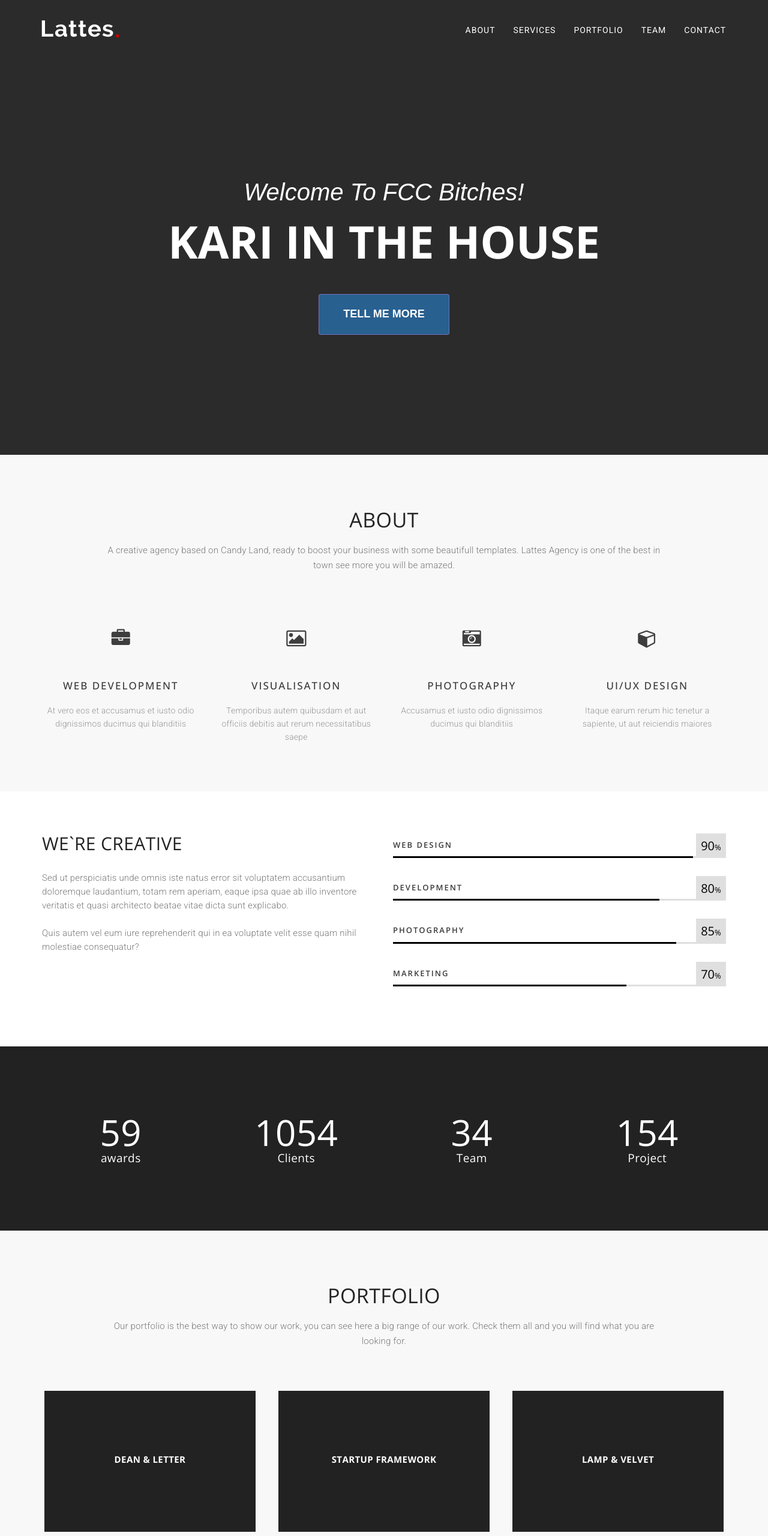
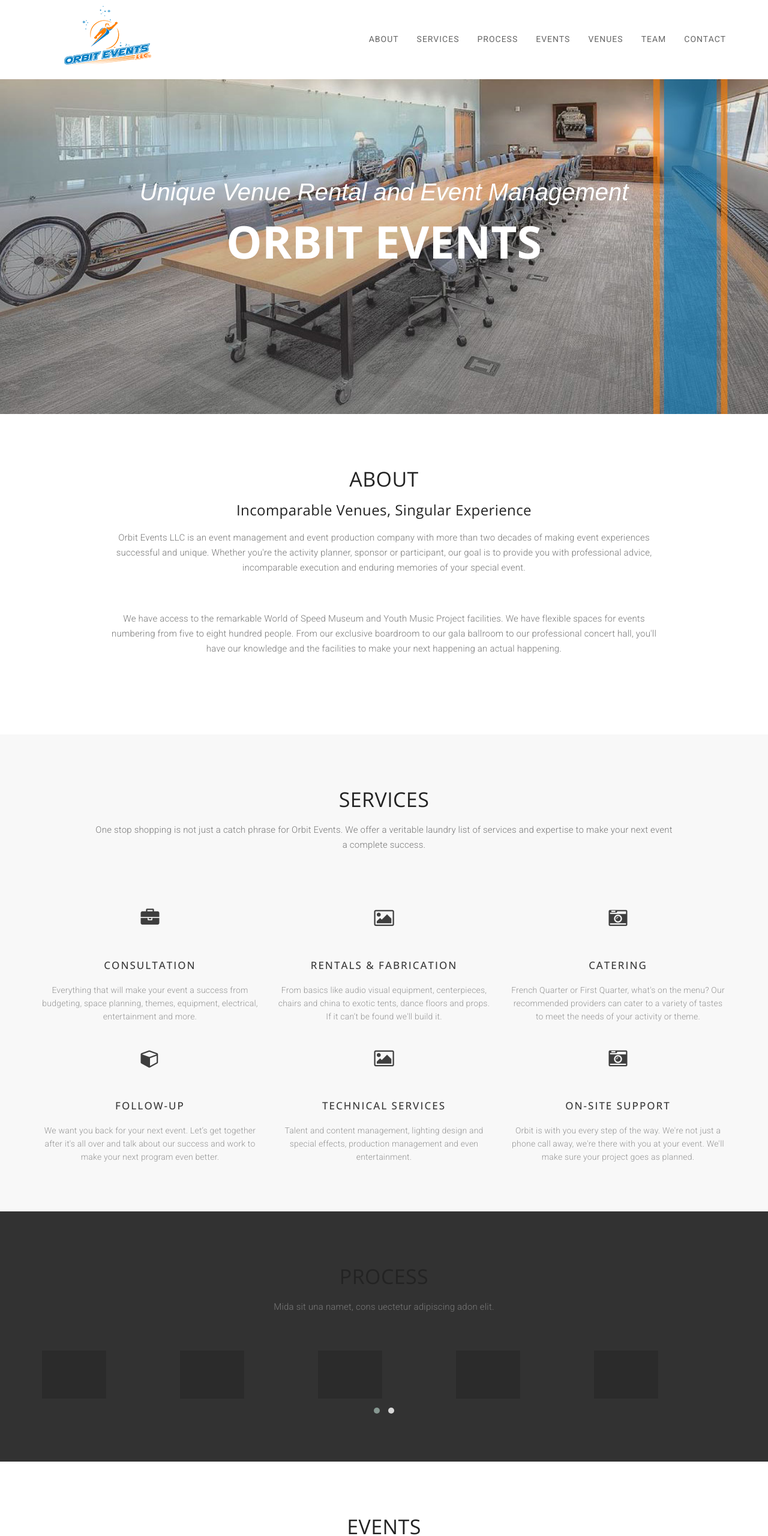
Before and after one commit to knewhouse/Orbit, a plain HTML site: page index.html in a window 1280 px wide. Shown: the top 2560 px of the page at 60% size. Drawn offline with nearby package versions, Linux system fonts and the light colour scheme; a web font is replaced by a local one.

Commit message:
Oh god so many things

```diff
--- a/css/style.css
+++ b/css/style.css
@@ -118,7 +118,7 @@
 	text-transform: uppercase;
 	font-weight: 400;
 	letter-spacing: 1px;
-	color:#fff
+	color:#666
 }
 .navbar-default .nav li a:hover,.navbar-default .nav li a:focus {
 	color: #fed136;
@@ -138,8 +138,8 @@
 @media (min-width:768px) {
 	.navbar-default
 	{
-		background-color: transparent;
-		padding: 25px 0;
+		background-color: #FFFFFF;
+		padding: 10px 0 42px;
 		-webkit-transition:padding .3s;
 		-moz-transition:padding .3s;
 		transition:padding .3s;
@@ -161,6 +161,11 @@
 	.navbar-default.navbar-shrink .navbar-brand {
 		font-size: 1.5em
 	}
+  .navbar-right {
+    float: right!important;
+    margin-right: -15px;
+    padding-top: 30px;
+  }
 }
 
 /*--------------------
@@ -168,7 +173,7 @@
 --------------------*/
 
 header {
-    background-image: url(../images/demo/bg-main.jpg);
+    background-image: url(../images/demo/hero_1.jpg);
     background-repeat: none;
     background-attachment: scroll;
     background-position: center center;
--- a/index.html
+++ b/index.html
@@ -8,7 +8,7 @@
 		<meta name="description" content="">
 		<meta name="author" content="">
 		<link rel="icon" href="favicon.ico">
-		<title>Lattes - Onepage Multipurpose Bootstrap HTML</title>
+		<title>Orbit Events LLC - Unique Venue Rental and Event Management</title>
 		<!-- Bootstrap core CSS -->
 		<link href="css/bootstrap.min.css" rel="stylesheet">
 		<link rel="stylesheet" href="https://maxcdn.bootstrapcdn.com/font-awesome/4.4.0/css/font-awesome.min.css">
@@ -37,7 +37,7 @@
 					<span class="icon-bar"></span>
 					<span class="icon-bar"></span>
 					</button>
-					<a class="navbar-brand page-scroll" href="#page-top"><img src="images/logo.png" alt="Lattes theme logo"></a>
+					<a class="navbar-brand page-scroll" href="#page-top"><img src="images/orbit_logo.png" alt="Orbit Events logo"></a>
 				</div>
 				<!-- Collect the nav links, forms, and other content for toggling -->
 				<div class="collapse navbar-collapse" id="bs-example-navbar-collapse-1">
@@ -52,7 +52,13 @@
 							<a class="page-scroll" href="#services">Services</a>
 						</li>
 						<li>
-							<a class="page-scroll" href="#portfolio">Portfolio</a>
+							<a class="page-scroll" href="#process">Process</a>
+						</li>
+						<li>
+							<a class="page-scroll" href="#events">Events</a>
+						</li>
+						<li>
+							<a class="page-scroll" href="#venues">Venues</a>
 						</li>
 						<li>
 							<a class="page-scroll" href="#team">Team</a>
@@ -66,271 +72,119 @@
 			</div>
 			<!-- /.container-fluid -->
 		</nav>
+
 		<!-- Header -->
+
 		<header>
 			<div class="container">
 				<div class="slider-container">
 					<div class="intro-text">
-						<div class="intro-lead-in">Welcome To FCC Bitches!</div>
-						<div class="intro-heading">Kari in the House</div>
-						<a href="#about" class="page-scroll btn btn-xl">Tell Me More</a>
+						<div class="intro-lead-in">Unique Venue Rental and Event Management</div>
+						<div class="intro-heading">Orbit Events</div>
+						<!-- hide button <a href="#about" class="page-scroll btn btn-xl">Tell Me More</a> -->
 					</div>
 				</div>
 			</div>
 		</header>
-		<section id="about" class="light-bg">
+
+		<!-- About Section -->
+
+		<section id="about">
 			<div class="container">
 				<div class="row">
 					<div class="col-lg-12 text-center">
 						<div class="section-title">
 							<h2>ABOUT</h2>
-							<p>A creative agency based on Candy Land, ready to boost your business with some beautifull templates. Lattes Agency is one of the best in town see more you will be amazed.</p>
+							<h3>Incomparable Venues, Singular Experience</h3>
+							<p>Orbit Events LLC is an event management and event production company with more than two decades of making event experiences successful and unique. Whether you're the activity planner, sponsor or participant, our goal is to provide you with professional advice, incomparable execution and enduring memories of your special event.</p>
+							<p>We have access to the remarkable World of Speed Museum and Youth Music Project facilities. We have flexible spaces for events numbering from five to eight hundred people. From our exclusive boardroom to our gala ballroom to our professional concert hall, you'll have our knowledge and the facilities to make your next happening an actual happening.</p>
 						</div>
 					</div>
-				</div>
-				<div class="row">
-					<!-- about module -->
-					<div class="col-md-3 text-center">
-						<div class="mz-module-about">
-							<i class="fa fa-briefcase ot-circle"></i>
-							<h3>Web Development</h3>
-							<p>At vero eos et accusamus et iusto odio dignissimos ducimus qui blanditiis</p>
-						</div>
-					</div>
-					<!-- end about module -->
-					<!-- about module -->
-					<div class="col-md-3 text-center">
-						<div class="mz-module-about">
-							<i class="fa fa-photo ot-circle"></i>
-							<h3>Visualisation</h3>
-							<p>Temporibus autem quibusdam et aut officiis debitis aut rerum necessitatibus saepe</p>
-						</div>
-					</div>
-					<!-- end about module -->
-					<!-- about module -->
-					<div class="col-md-3 text-center">
-						<div class="mz-module-about">
-							<i class="fa fa-camera-retro ot-circle"></i>
-							<h3>Photography</h3>
-							<p>Accusamus et iusto odio dignissimos ducimus qui blanditiis</p>
-						</div>
-					</div>
-					<!-- end about module -->
-					<!-- about module -->
-					<div class="col-md-3 text-center">
-						<div class="mz-module-about">
-							<i class="fa fa-cube ot-circle"></i>
-							<h3>UI/UX Design</h3>
-							<p> Itaque earum rerum hic tenetur a sapiente, ut aut reiciendis maiores</p>
-						</div>
-					</div>
-					<!-- end about module -->
 				</div>
 			</div>
 			<!-- /.container -->
 		</section>
-		<section >
+
+		<!-- Services Section -->
+
+		<section id="services" class="light-bg">
 			<div class="container">
 				<div class="row">
-					<div class="col-md-6">
-						<div class="skills-text">
-							<h2>WE`RE CREATIVE</h2>
-							<p>Sed ut perspiciatis unde omnis iste natus error sit voluptatem accusantium doloremque laudantium, totam rem aperiam, eaque ipsa quae ab illo inventore veritatis et quasi architecto beatae vitae dicta sunt explicabo.<br><br>Quis autem vel eum iure reprehenderit qui in ea voluptate velit esse quam nihil molestiae consequatur?</p>
+					<div class="section-title text-center">
+						<h2>SERVICES</h2>
+						<p>One stop shopping is not just a catch phrase for Orbit Events. We offer a veritable laundry list of services and expertise to make your next event a complete success.</p>
+					</div>
+
+					<!-- Services row 1 -->
+
+					<div class="col-md-4 text-center">
+						<div class="mz-module-about">
+							<i class="fa fa-briefcase ot-circle"></i>
+							<h3>Consultation</h3>
+							<p>Everything that will make your event a success from budgeting, space planning, themes, equipment, electrical, entertainment and more.</p>
 						</div>
 					</div>
-					<div class="col-md-6">
-						<!-- skill bar item -->
-						<div class="skillbar-item">
-							<div class="skillbar-score">
-								<span class="score">90</span><span class="percent">%</span>
-							</div>
-							<div class="skillbar" data-percent="90%">
-								<h3>Web design</h3>
-								<div class="skillbar-bar">
-									<div class="skillbar-percent" style="width: 90%;">
-									</div>
-								</div>
-							</div>
+					<!-- end services module -->
+					<!-- services module -->
+					<div class="col-md-4 text-center">
+						<div class="mz-module-about">
+							<i class="fa fa-photo ot-circle"></i>
+							<h3>Rentals & Fabrication</h3>
+							<p>From basics like audio visual equipment, centerpieces, chairs and china to exotic tents, dance floors and props. If it can’t be found we'll build it.</p>
 						</div>
-						<!-- skill bar item -->
-						<div class="skillbar-item">
-							<div class="skillbar-score">
-								<span class="score">80</span><span class="percent">%</span>
-							</div>
-							<div class="skillbar" data-percent="80%">
-								<h3>Development</h3>
-								<div class="skillbar-bar">
-									<div class="skillbar-percent" style="width: 80%;">
-									</div>
-								</div>
-							</div>
+					</div>
+					<!-- end services module -->
+					<!-- services module -->
+					<div class="col-md-4 text-center">
+						<div class="mz-module-about">
+							<i class="fa fa-camera-retro ot-circle"></i>
+							<h3>Catering</h3>
+							<p>French Quarter or First Quarter, what's on the menu? Our recommended providers can cater to a variety of tastes to meet the needs of your activity or theme.</p>
 						</div>
-						<!-- skill bar item -->
-						<div class="skillbar-item">
-							<div class="skillbar-score">
-								<span class="score">85</span><span class="percent">%</span>
-							</div>
-							<div class="skillbar" data-percent="85%">
-								<h3>Photography</h3>
-								<div class="skillbar-bar">
-									<div class="skillbar-percent" style="width: 85%;">
-									</div>
-								</div>
-							</div>
+					</div>
+				</div>
+
+				<!-- Services row 2 -->
+
+				<div class="row">
+					<!-- services module -->
+					<div class="col-md-4 text-center">
+						<div class="mz-module-about">
+							<i class="fa fa-cube ot-circle"></i>
+							<h3>Follow-Up</h3>
+							<p>We want you back for your next event. Let’s get together after it's all over and talk about our success and work to make your next program even better.</p>
 						</div>
-						<!-- skill bar item -->
-						<div class="skillbar-item">
-							<div class="skillbar-score">
-								<span class="score">70</span><span class="percent">%</span>
-							</div>
-							<div class="skillbar" data-percent="70%">
-								<h3>Marketing</h3>
-								<div class="skillbar-bar">
-									<div class="skillbar-percent" style="width: 70%;">
-									</div>
-								</div>
-							</div>
+					</div>
+					<!-- end services module -->
+					<!-- services module -->
+					<div class="col-md-4 text-center">
+						<div class="mz-module-about">
+							<i class="fa fa-photo ot-circle"></i>
+							<h3>Technical Services</h3>
+							<p>Talent and content management, lighting design and special effects, production management and even entertainment.</p>
+						</div>
+					</div>
+					<!-- end services module -->
+					<!-- services module -->
+					<div class="col-md-4 text-center">
+						<div class="mz-module-about">
+							<i class="fa fa-camera-retro ot-circle"></i>
+							<h3>On-Site Support</h3>
+							<p>Orbit is with you every step of the way. We're not just a phone call away, we're there with you at your event. We'll make sure your project goes as planned.</p>
 						</div>
 					</div>
 				</div>
 			</div>
 		</section>
-		<section class="overlay-dark bg-img1 dark-bg short-section">
-			<div class="container text-center">
-				<div class="row">
-					<div class="col-md-3 mb-sm-30">
-						<div class="counter-item">
-							<h2 data-count="59">59</h2>
-							<h6>awards</h6>
-						</div>
-					</div>
-					<div class="col-md-3 mb-sm-30">
-						<div class="counter-item">
-							<h2 data-count="1054">1054</h2>
-							<h6>Clients</h6>
-						</div>
-					</div>
-					<div class="col-md-3 mb-sm-30">
-						<div class="counter-item">
-							<h2 data-count="34">34</h2>
-							<h6>Team</h6>
-						</div>
-					</div>
-					<div class="col-md-3 mb-sm-30">
-						<div class="counter-item">
-							<h2 data-count="154">154</h2>
-							<h6>Project</h6>
-						</div>
-					</div>
-				</div>
-			</div>
-		</section>
-		<section id="portfolio" class="light-bg">
-			<div class="container">
-			<div class="row">
-				<div class="col-lg-12 text-center">
-					<div class="section-title">
-						<h2>Portfolio</h2>
-						<p>Our portfolio is the best way to show our work, you can see here a big range of our work. Check them all and you will find what you are looking for.</p>
-					</div>
-				</div>
-			</div>
-			<div class="row">
-				<!-- start portfolio item -->
-				<div class="col-md-4">
-					<div class="ot-portfolio-item">
-						<figure class="effect-bubba">
-							<img src="images/demo/portfolio-1.jpg" alt="img02" class="img-responsive" />
-							<figcaption>
-								<h2>Dean & Letter</h2>
-								<p>Branding, Design</p>
-								<a href="#" data-toggle="modal" data-target="#Modal-1">View more</a>
-							</figcaption>
-						</figure>
-					</div>
-				</div>
-				<!-- end portfolio item -->
-				<!-- start portfolio item -->
-				<div class="col-md-4">
-					<div class="ot-portfolio-item">
-						<figure class="effect-bubba">
-							<img src="images/demo/portfolio-2.jpg" alt="img02" class="img-responsive" />
-							<figcaption>
-								<h2>Startup Framework</h2>
-								<p>Branding, Web Design</p>
-								<a href="#" data-toggle="modal" data-target="#Modal-2">View more</a>
-							</figcaption>
-						</figure>
-					</div>
-				</div>
-				<!-- end portfolio item -->
-				<!-- start portfolio item -->
-				<div class="col-md-4">
-					<div class="ot-portfolio-item">
-						<figure class="effect-bubba">
-							<img src="images/demo/portfolio-3.jpg" alt="img02" class="img-responsive" />
-							<figcaption>
-								<h2>Lamp & Velvet</h2>
-								<p>Branding, Web Design</p>
-								<a href="#" data-toggle="modal" data-target="#Modal-3">View more</a>
-							</figcaption>
-						</figure>
-					</div>
-				</div>
-				<!-- end portfolio item -->
-			</div>
-			<div class="row">
-				<!-- start portfolio item -->
-				<div class="col-md-4">
-					<div class="ot-portfolio-item">
-						<figure class="effect-bubba">
-							<img src="images/demo/portfolio-4.jpg" alt="img02" class="img-responsive" />
-							<figcaption>
-								<h2>Smart Name</h2>
-								<p>Branding, Design</p>
-								<a href="#" data-toggle="modal" data-target="#Modal-4">View more</a>
-							</figcaption>
-						</figure>
-					</div>
-				</div>
-				<!-- end portfolio item -->
-				<!-- start portfolio item -->
-				<div class="col-md-4">
-					<div class="ot-portfolio-item">
-						<figure class="effect-bubba">
-							<img src="images/demo/portfolio-5.jpg" alt="img02" class="img-responsive" />
-							<figcaption>
-								<h2>Fast People</h2>
-								<p>Branding, Web Design</p>
-								<a href="#" data-toggle="modal" data-target="#Modal-5">View more</a>
-							</figcaption>
-						</figure>
-					</div>
-				</div>
-				<!-- end portfolio item -->
-				<!-- start portfolio item -->
-				<div class="col-md-4">
-					<div class="ot-portfolio-item">
-						<figure class="effect-bubba">
-							<img src="images/demo/portfolio-2.jpg" alt="img02" class="img-responsive" />
-							<figcaption>
-								<h2>Kites & Stars</h2>
-								<p>Branding, Web Design</p>
-								<a href="#" data-toggle="modal" data-target="#Modal-2">View more</a>
-							</figcaption>
-						</figure>
-					</div>
-				</div>
-				<!-- end portfolio item -->
-			</div>
-			</div><!-- end container -->
-		</section>
-		<section>
+
+		<!-- Process Section -->
+
+		<section id="process" class="dark-bg">
 			<div class="container">
 				<div class="row">
 					<div class="col-lg-12 text-center">
 						<div class="section-title">
-							<h2>Our Partners</h2>
+							<h2>Process</h2>
 							<p>Mida sit una namet, cons uectetur adipiscing adon elit.</p>
 						</div>
 					</div>
@@ -364,6 +218,155 @@
 				</div>
 			</div>
 		</section>
+
+		<!-- Events Section -->
+
+		<section id="events">
+			<div class="container">
+			<div class="row">
+				<div class="col-lg-12 text-center">
+					<div class="section-title">
+						<h2>Events</h2>
+						<p>Our portfolio is the best way to show our work, you can see here a big range of our work. Check them all and you will find what you are looking for.</p>
+					</div>
+				</div>
+			</div>
+			<div class="row">
+				<!-- start event item -->
+				<div class="col-md-4">
+					<div class="ot-portfolio-item">
+						<figure class="effect-bubba">
+							<img src="images/demo/portfolio-1.jpg" alt="img02" class="img-responsive" />
+							<figcaption>
+								<h2>Dean & Letter</h2>
+								<p>Branding, Design</p>
+								<a href="#" data-toggle="modal" data-target="#Modal-1">View more</a>
+							</figcaption>
+						</figure>
+					</div>
+				</div>
+				<!-- end event item -->
+				<!-- start event item -->
+				<div class="col-md-4">
+					<div class="ot-portfolio-item">
+						<figure class="effect-bubba">
+							<img src="images/demo/portfolio-2.jpg" alt="img02" class="img-responsive" />
+							<figcaption>
+								<h2>Startup Framework</h2>
+								<p>Branding, Web Design</p>
+								<a href="#" data-toggle="modal" data-target="#Modal-2">View more</a>
+							</figcaption>
+						</figure>
+					</div>
+				</div>
+				<!-- end event item -->
+				<!-- start event item -->
+				<div class="col-md-4">
+					<div class="ot-portfolio-item">
+						<figure class="effect-bubba">
+							<img src="images/demo/portfolio-3.jpg" alt="img02" class="img-responsive" />
+							<figcaption>
+								<h2>Lamp & Velvet</h2>
+								<p>Branding, Web Design</p>
+								<a href="#" data-toggle="modal" data-target="#Modal-3">View more</a>
+							</figcaption>
+						</figure>
+					</div>
+				</div>
+				<!-- end event item -->
+			</div>
+			<div class="row">
+				<!-- start event item -->
+				<div class="col-md-4">
+					<div class="ot-portfolio-item">
+						<figure class="effect-bubba">
+							<img src="images/demo/portfolio-4.jpg" alt="img02" class="img-responsive" />
+							<figcaption>
+								<h2>Smart Name</h2>
+								<p>Branding, Design</p>
+								<a href="#" data-toggle="modal" data-target="#Modal-4">View more</a>
+							</figcaption>
+						</figure>
+					</div>
+				</div>
+				<!-- end event item -->
+				<!-- start event item -->
+				<div class="col-md-4">
+					<div class="ot-portfolio-item">
+						<figure class="effect-bubba">
+							<img src="images/demo/portfolio-5.jpg" alt="img02" class="img-responsive" />
+							<figcaption>
+								<h2>Fast People</h2>
+								<p>Branding, Web Design</p>
+								<a href="#" data-toggle="modal" data-target="#Modal-5">View more</a>
+							</figcaption>
+						</figure>
+					</div>
+				</div>
+				<!-- end event item -->
+				<!-- start event item -->
+				<div class="col-md-4">
+					<div class="ot-portfolio-item">
+						<figure class="effect-bubba">
+							<img src="images/demo/portfolio-2.jpg" alt="img02" class="img-responsive" />
+							<figcaption>
+								<h2>Kites & Stars</h2>
+								<p>Branding, Web Design</p>
+								<a href="#" data-toggle="modal" data-target="#Modal-2">View more</a>
+							</figcaption>
+						</figure>
+					</div>
+				</div>
+				<!-- end event item -->
+			</div>
+			</div><!-- end container -->
+		</section>
+
+		<!-- Venue Section -->
+
+		<section id="venues" class="dark-bg">
+			<div class="container">
+				<div class="row">
+					<div class="col-lg-12 text-center">
+						<div class="section-title">
+							<h2>Venues</h2>
+							<p>Mida sit una namet, cons uectetur adipiscing adon elit.</p>
+						</div>
+					</div>
+				</div>
+				<div class="row">
+					<div class="col-lg-12 text-center">
+						<div class="owl-carousel">
+							<div class="item">
+								<div class="partner-logo"><img src="images/demo/partners-1.png" alt="partners"></div>
+							</div>
+							<div class="item">
+								<div class="partner-logo"><img src="images/demo/partners-2.png" alt="partners"></div>
+							</div>
+							<div class="item">
+								<div class="partner-logo"><img src="images/demo/partners-3.png" alt="partners"></div>
+							</div>
+							<div class="item">
+								<div class="partner-logo"><img src="images/demo/partners-4.png" alt="partners"></div>
+							</div>
+							<div class="item">
+								<div class="partner-logo"><img src="images/demo/partners-5.png" alt="partners"></div>
+							</div>
+							<div class="item">
+								<div class="partner-logo"><img src="images/demo/partners-6.png" alt="partners"></div>
+							</div>
+							<div class="item">
+								<div class="partner-logo"><img src="images/demo/partners-7.png" alt="partners"></div>
+							</div>
+						</div>
+					</div>
+				</div>
+			</div>
+		</section>
+
+
+		<!-- Team Section -->
+
 		<section id="team" class="light-bg">
 			<div class="container">
 				<div class="row">
@@ -438,6 +441,9 @@
 				</div>
 			</div>
 		</section>
+
+		<!-- Contact Section -->
+
 		<section id="contact">
 			<div class="container">
 				<div class="row">
@@ -502,7 +508,7 @@
 		</p>
 		<footer>
 			<div class="container text-center">
-				<p>Designed by <a href="http://moozthemes.com"><span>MOOZ</span>Themes.com</a></p>
+				<p>Built by <a target="_blank" href="https://fortunecookiecreative.com">Fortune Cookie Creative</a></p>
 			</div>
 		</footer>
 
```
Also changed, not shown: images/demo/hero_1.jpg (added), images/demo/world-of-speed-exterior.jpg (added), images/demo/world-of-speed-interior_atomic-lounge.jpg (added), images/demo/world-of-speed-interior_atomic-lounge_2.jpg (added), images/demo/world-of-speed-interior_board-room.jpg (added), images/demo/world-of-speed-room.jpg (added), images/orbit_logo.png (added).
